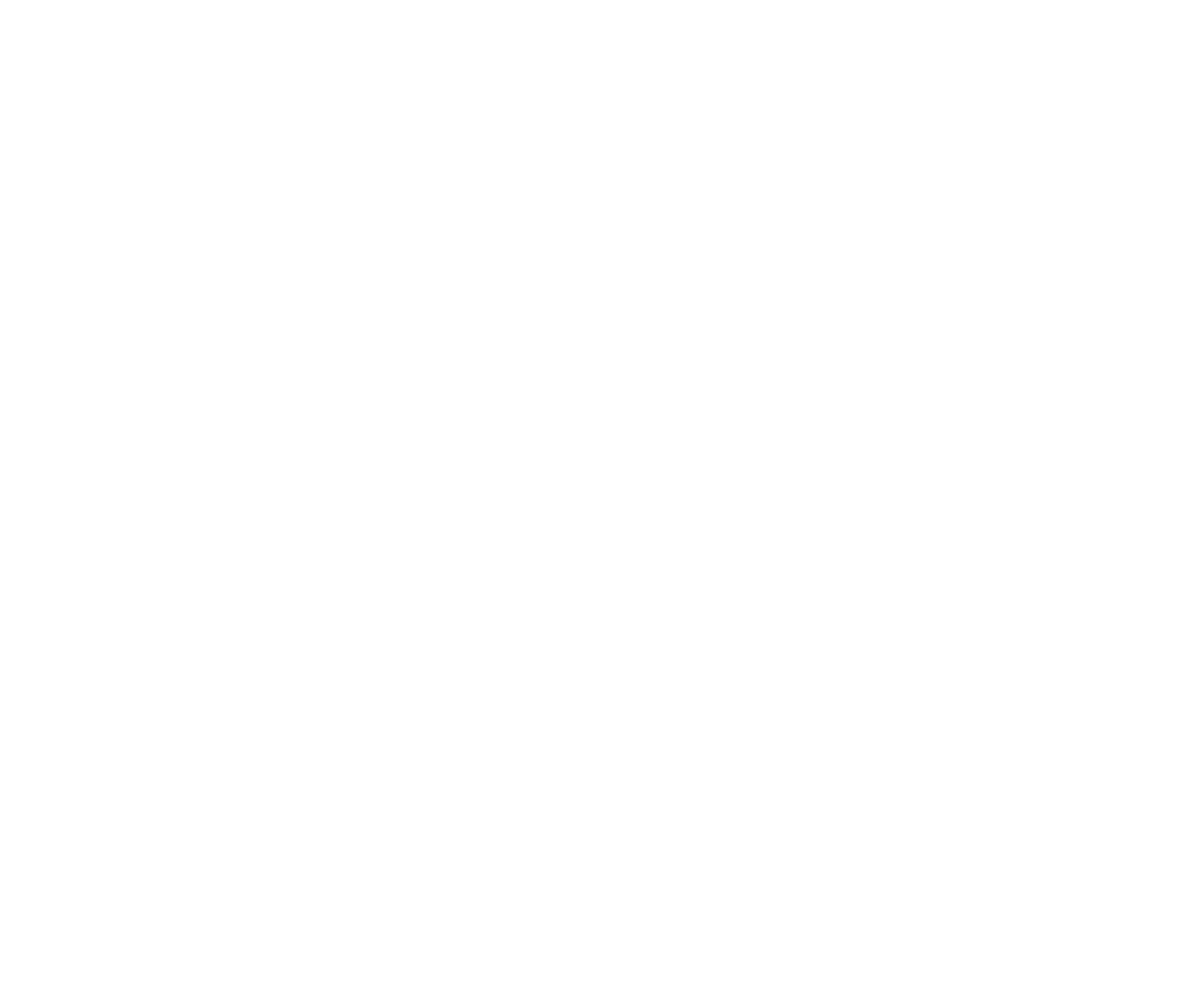
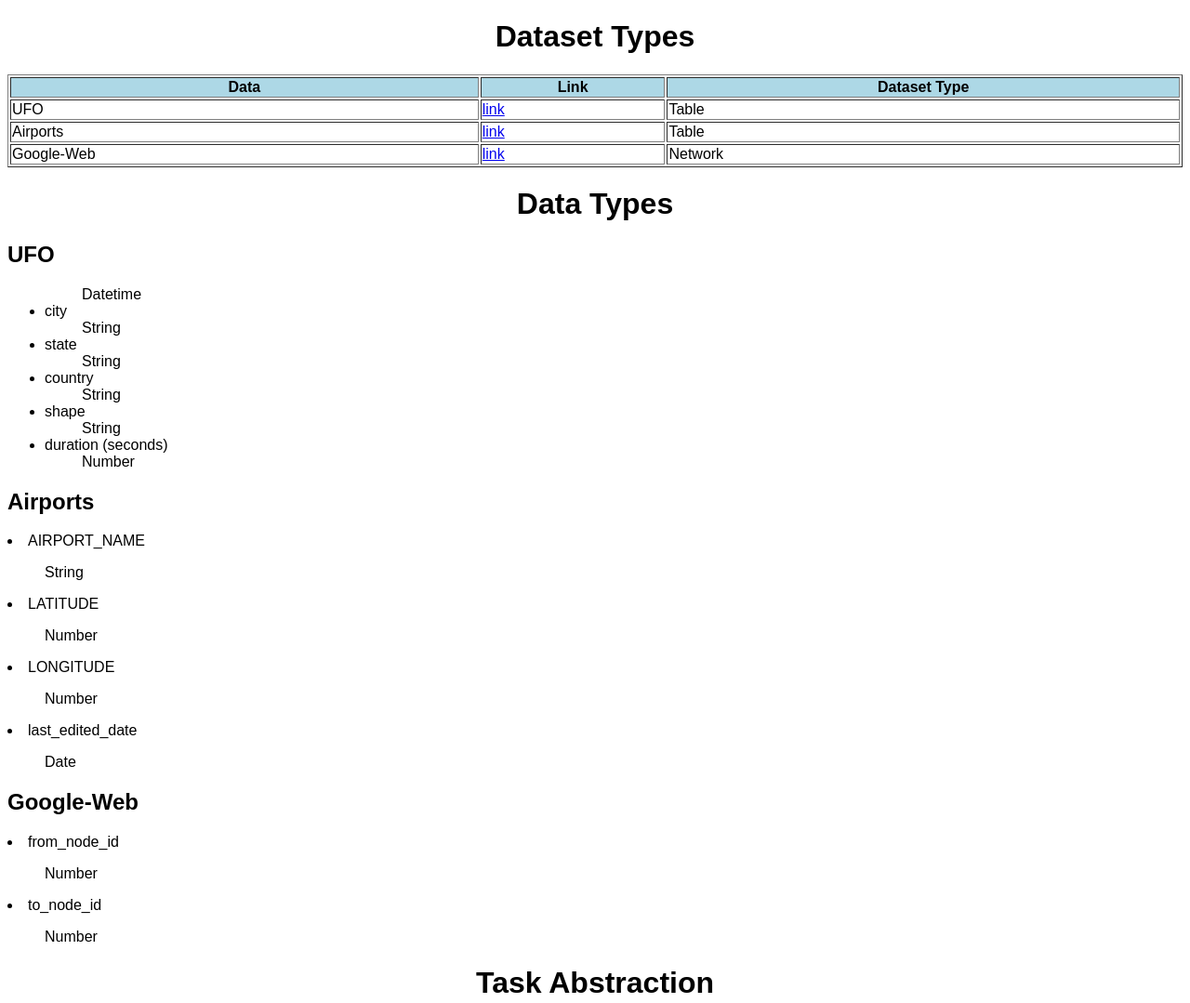
Before and after one commit to DS4200-Sec2-F22/hw-02-khushi-terry, a plain HTML site: page index.html in a window 1280 px wide. Shown: the whole page at 93% size. Before the commit the page ends 800 px from the top, so only its background shows below. Drawn offline with Linux system fonts and the light colour scheme.

Commit message:
started hw

```diff
--- a/index.html
+++ b/index.html
@@ -3,11 +3,92 @@
 
 <head>
     <meta charset=utf-8/>
+    <title>hw-02</title>
+    <link rel="stylesheet" href="style.css">
 </head>
 
 
 <body>
+    <div id='data abstration'>
+        <div class="info">
+            <h1>Dataset Types</h1>
+            <table border ="1">
+                <tr>
+                  <th>Data</th>
+                  <th>Link</th>
+                  <th>Dataset Type</th>
+                </tr>
+                <tr>
+                  <td>UFO</td>
+                  <td>
+                    <a href="https://www.kaggle.com/datasets/NUFORC/ufo-sightings?resource=download">link</a>
+                  </td>
+                  <td>
+                    Table
+                  </td>
+                </tr>
+                <tr>
+                  <td>Airports</td>
+                  <td><a href="https://geo-massdot.opendata.arcgis.com/datasets/17eb7e286f4e4942aeef500f5ef6bfcd_0/explore?location=42.005387%2C-71.694162%2C8.00&showTable=true">link</a></td>
+                  <td>Table</td>
+                </tr>
+                <tr>
+                  <td>Google-Web</td>
+                  <td><a href="https://snap.stanford.edu/data/web-Google.html">link</a></td>
+                  <td>Network</td>
+                </tr>
+              </table>
+        </div>
 
+        <div class="info">
+            <h1>Data Types</h1>
+            <h2>UFO</h2>
+            <ul>
+                    <ul> Datetime</ul>
+                </li>
+                <li>city
+                    <ul> String</ul>
+                </li>
+                <li>state
+                    <ul> String</ul>
+                </li>
+                <li>country
+                    <ul> String</ul>
+                </li>
+                <li>shape
+                    <ul> String</ul>
+                </li>
+                <li>duration (seconds)
+                    <ul> Number</ul>
+                </li>
+            </ul>
+            <h2>Airports</h2>
+                <li>AIRPORT_NAME
+                    <ul>String</ul>
+                </li>
+                <li>LATITUDE
+                    <ul>Number</ul>
+                </li>
+                <li>LONGITUDE
+                    <ul>Number</ul>
+                </li>
+                <li>last_edited_date
+                    <ul>Date</ul>
+                </li>
+            <h2>Google-Web</h2>
+            <li>from_node_id
+                <ul>Number</ul>
+            </li>
+            <li>to_node_id
+                <ul>Number</ul>
+            </li>
+        </div>
+
+    </div>
+
+    <div id="task abstraction">
+        <h1>Task Abstraction</h1>
+    </div>
 
 </body>
 
--- /dev/null
+++ b/style.css
@@ -0,0 +1,20 @@
+
+body {
+    font-family: Arial
+}
+
+ h1{
+    text-align: center;
+ }
+
+ h2{
+    text-align: left;
+ }
+
+ th{
+    background-color: lightblue;
+ }
+
+ table {
+    width: 100%;
+  }
```
Also changed, not shown: 1 other file.
